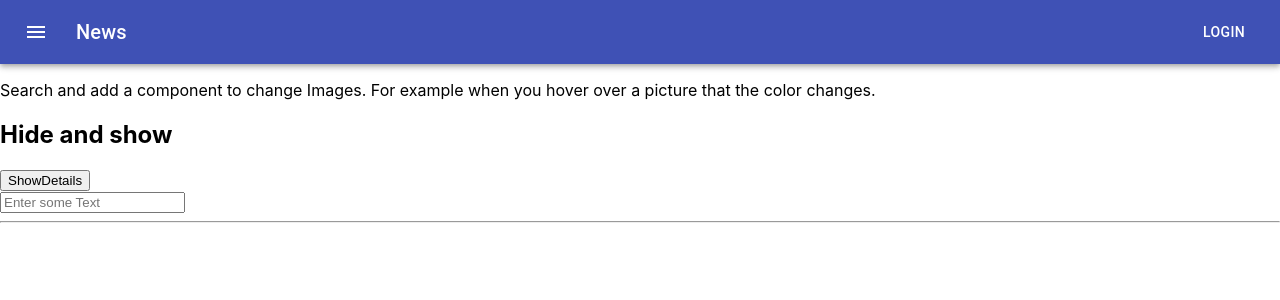
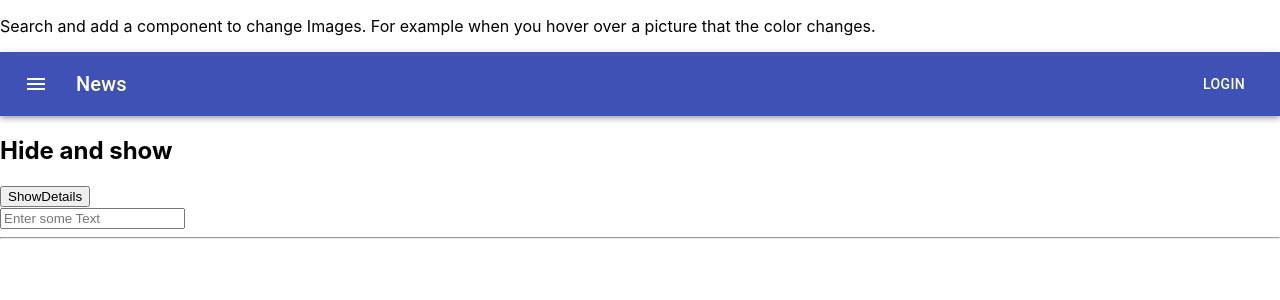
Before and after one commit to darksos34/JordyMind, a React (Create React App) app in the folder client/: page / in a window 1280 px wide. Shown: the top 300 px of the page. Built offline with nearby package versions, Linux system fonts and the light colour scheme.

Commit message:
Update App.js

```diff
--- a/client/src/App.js
+++ b/client/src/App.js
@@ -3,19 +3,24 @@ import React from "react";
 import ShowHideDetails from "./Profile/ShowHideDetails";
 import Nav from "./Menu/Nav";
 
+
 const App = () => {
 
+
     return (
-        <>
-        <Nav/>
+
+        <main>
             <p>
+
                 Search and add a component to change Images.
                 For example when you hover over a picture that the color changes.
             </p>
+            <Nav/>
             <ShowHideDetails/>
 
 
-        </>
+        </main>
+
 
     );
 }
```
